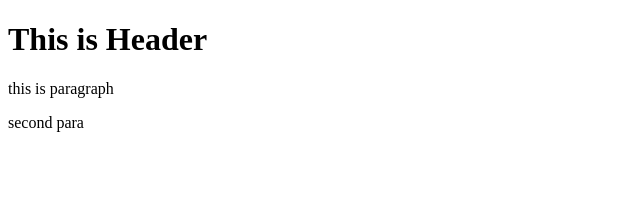
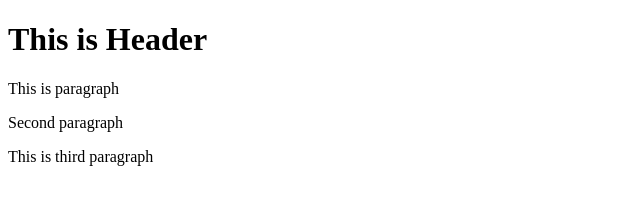
Before and after one commit to Chalithya/git-test, a website: page index.html in a window 1280 px wide. Shown: the whole page, without its empty margins (0-640 px from the left). Drawn offline with Linux system fonts and the light colour scheme.

Commit message:
fourth commit

```diff
--- a/index.html
+++ b/index.html
@@ -7,7 +7,8 @@
 </head>
 <body>
     <h1>This is Header</h1>
-    <p>this is paragraph</p>
-    <p>second para</p>
+    <p>This is paragraph</p>
+    <p>Second paragraph</p>
+    <p>This is third paragraph</p>
 </body>
 </html>
```
Also changed, not shown: package.json (added, +24 -0 lines), 2 other files.
